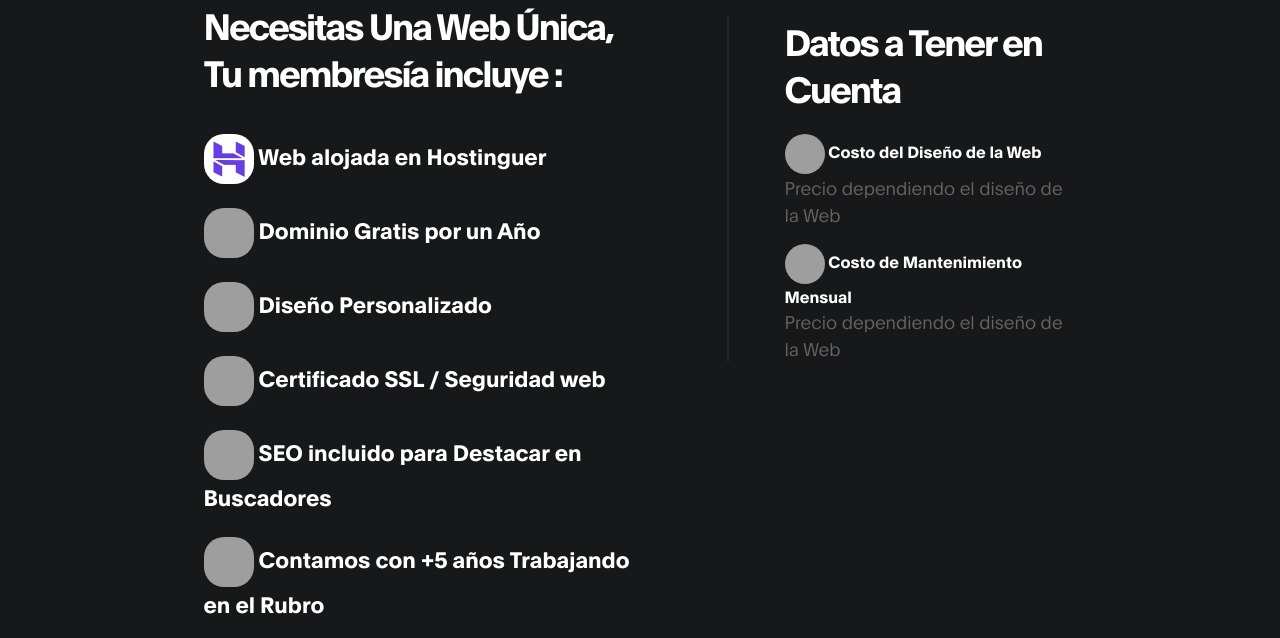
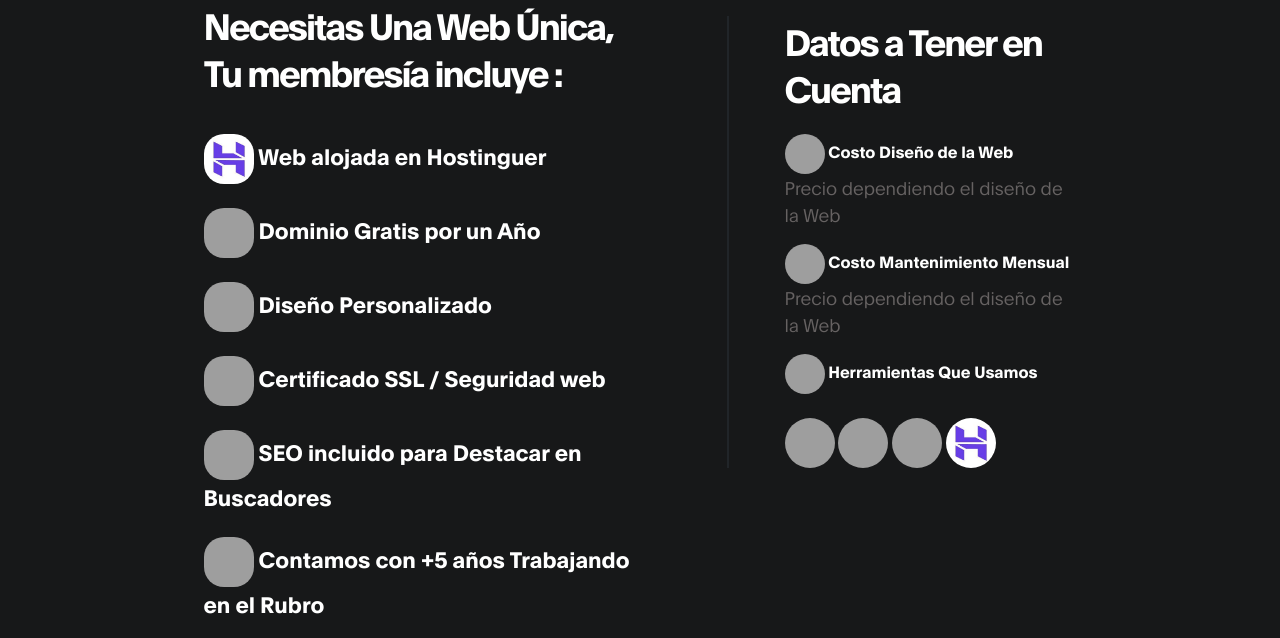
Before and after one commit to emizanipro/Digital-Art, a website: page index.html in a window 1280 px wide. Shown: the part 880-1518 px from the top of the page. Drawn offline with Linux system fonts and the light colour scheme; grey boxes are pictures that could not be loaded.

Commit message:
Add files via upload

```diff
--- a/index.html
+++ b/index.html
@@ -167,19 +167,37 @@
 
                                <strong class="mt-3 d-block" data-aos="fade-up" data-aos-delay="700">
                                 <img src="https://cdn-icons-png.flaticon.com/128/1147/1147086.png" width="40px" height="40px" style="border-radius: 20px;">
-                                    Costo del Diseño de la Web
+                                    Costo Diseño de la Web
                                 </strong>
 
                                 <p data-aos="fade-up" data-aos-delay="800">Precio dependiendo el diseño de la Web</p>
 
                                 <strong class="mt-3 d-block" data-aos="fade-up" data-aos-delay="700">
                                     <img src="https://cdn-icons-png.flaticon.com/128/1688/1688400.png" width="40px" height="40px" style="border-radius: 20px;">
-                                    Costo de Mantenimiento Mensual
+                                    Costo Mantenimiento Mensual
                                 </strong>
 
                                 <p data-aos="fade-up" data-aos-delay="800">Precio dependiendo el diseño de la Web</p>
                               <!--   <strong class="d-block" data-aos="fade-up" data-aos-delay="600">Domingos : Cerrado</strong> -->
-                               </div>
+
+
+                              <strong class="mt-3 d-block" data-aos="fade-up" data-aos-delay="700">
+                                <img src="https://cdn-icons-png.flaticon.com/128/4647/4647067.png" width="40px" height="40px" style="border-radius: 20px;">
+                                Herramientas Que Usamos
+                                <br>
+                                <br>
+                                <img src="https://th.bing.com/th/id/OIP.mSWRjJqmJXoZ4VZJ_FHb_gAAAA?w=135&h=150&c=7&r=0&o=5&dpr=1.3&pid=1.7" width="50px" height="50px" style="border-radius: 50%;">
+                                <img src="https://th.bing.com/th/id/OIP.1jlE69MCHHh4A5Q26CLlEgAAAA?pid=ImgDet&w=126&h=126&c=7&dpr=1,3" width="50px" height="50px" style="border-radius: 50%;">
+                                <img src="https://th.bing.com/th/id/OIP.7b1qo_UYqjFKk6K4pZFEMgAAAA?w=139&h=150&c=7&r=0&o=5&dpr=1.3&pid=1.7" width="50px" height="50px" style="border-radius: 50%;">
+                                <img src="./images/hostinguer-1.jpg" width="50px" height="50px" style="border-radius: 50%;">
+                            </strong>
+
+
+
+
+
+
+                            </div>
                           </div>
                      </div>
                 </div>
@@ -196,7 +214,6 @@
 
                             <div class="mt-lg-5 mb-lg-0 mb-4 col-lg-5 col-md-10 mx-auto col-12">
                                 <h2 class="mb-4" data-aos="fade-up" data-aos-delay="300">Hola, Somos un grupo de Programadores, fundadores de <br> " DIGITAL-ART "</h2>
-
                                 <p data-aos="fade-up" data-aos-delay="400" style=" color: #000;">"Como diseñadores web, nos especificamos en crear páginas innovadoras y funcionales que transforman tu presencia online. Nuestro objetivo es ofrecer experiencias únicas que cautiven a tus usuarios y ayuden a potenciar el crecimiento de tu Negocio."</p>
 
                               <!-- <p data-aos="fade-up" data-aos-delay="500">If you have any question regarding <a rel="nofollow" href="https://www.tooplate.com/view/2119-gymso-fitness" target="_parent">Gymso Fitness HTML template</a>, you can <a rel="nofollow" href="https://www.tooplate.com/contact" target="_parent">contact Tooplate</a> immediately. Thank you.</p> -->
@@ -226,6 +243,8 @@
                             </div>
 
                     </div>
+
+
                </div>
      </section>
 
```
